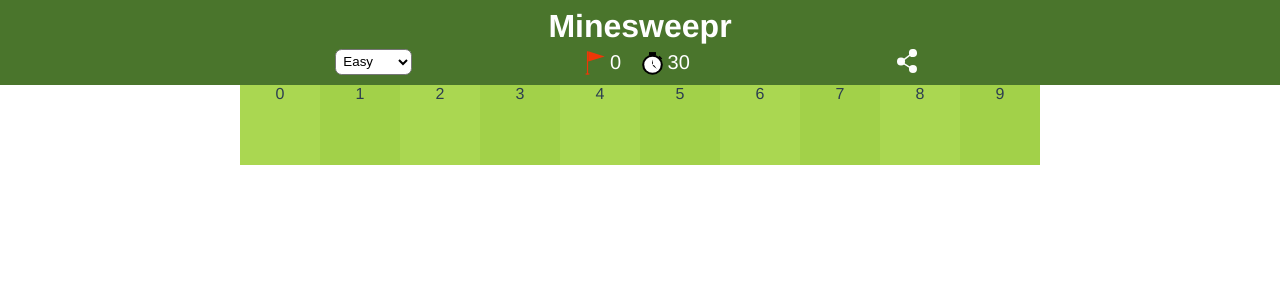
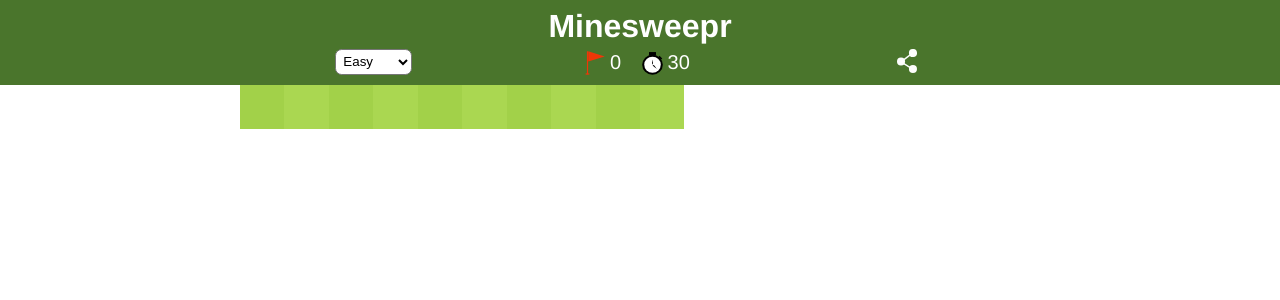
Before and after one commit to lhossackucalgary/minesweepr, a Vue app: page / in a window 1280 px wide. Shown: the top 300 px of the page. Built offline with nearby package versions, Linux system fonts and the light colour scheme.

Commit message:
background color + flag styling

```diff
--- a/src/components/Gameboard.vue
+++ b/src/components/Gameboard.vue
@@ -1,12 +1,13 @@
 <template>
-  <div class="game-grid" v-bind:class="{easy: this.difficulty == 0, medium: this.difficulty == 1}">
-    <Tile v-for="(tile, index) in tiles" v-bind:key="index" v-bind:position="index">
+  <div class="game-grid" v-bind:class="{easy: this.difficulty === 'Easy', medium: this.difficulty === 'Medium'}">
+    <Tile v-for="(tile, index) in tiles" v-bind:key="index" v-bind:x="getX(index)" v-bind:y="getY(index)">
     </Tile>
   </div>
 </template>
 
 <script>
 import Tile from "@/components/Tile.vue";
+import EventBus from "@/store/EventBus.js";
 
 export default {
   name: 'Gameboard',
@@ -16,10 +17,37 @@ export default {
   data () {
     return {
       tiles: [1,2,3,4,5,6,7,8,9,10],
-      difficulty: 0
+      difficulty: "Medium",
+      difficultyParams: {
+        "Easy": {
+          xLen: 10,
+          yLen: 8,
+          bombs: 10
+        },
+        "Medium": {
+          xLen: 18,
+          yLen: 14,
+          bombs: 40
+        }
+      }
     }
   },
   computed: {
+  },
+  methods: {
+    resetBoard(difficulty) {
+      this.tiles = new Array(this.difficultyParams[difficulty].xLen*this.difficultyParams[difficulty].yLen);
+      this.difficulty = difficulty;
+    },
+    getX(index){
+      return index % this.difficultyParams[this.difficulty].xLen;
+    },
+    getY(index){
+      return Math.floor(index / this.difficultyParams[this.difficulty].xLen);
+    }
+  },
+  mounted() {
+    EventBus.$on('setDifficulty', this.resetBoard)
   }
 }
 </script>
--- a/src/components/Tile.vue
+++ b/src/components/Tile.vue
@@ -2,10 +2,9 @@
   <div
     class="tile"
     v-bind:class="{isOdd: this.isOdd}"
-    @click.right="clicked"
-    @click="clicked"
+    @click.right.prevent="flagSwap"
   >
-    {{ this.position }}
+  <img src="@/assets/flag-opt.svg" v-bind:class="{flagged: this.isFlagged}" alt="flag">
   </div>
 </template>
 
@@ -19,21 +18,37 @@ export default {
     }
   },
   props: {
-    position: Number,
+    x: Number,
+    y: Number,
     isBomb: Boolean,
     size: Number
   },
-  // watch: {
-  // },
+  watch: {
+    x: function() {
+      this.setColor();
+    }
+  },
   created: function() {
-    if (this.position % 2 != 0) {
-      this.isOdd = true;
-    }
+    this.setColor();
   },
   methods: {
     clicked (e) {
       console.log('clicked');
       console.log(e);
+    },
+    flagSwap() {
+      if (this.isFlagged === true) {
+        this.isFlagged = false;
+      } else if (this.isFlagged === false) {
+        this.isFlagged = true;
+      }
+    },
+    setColor(){
+      if ((this.x + this.y) % 2 <= 0.5) {
+        this.isOdd = true;
+      } else {
+        this.isOdd = false;
+      }
     }
   }
 }
@@ -49,4 +64,14 @@ export default {
 .tile:hover {
   background-color: rgb(185, 221, 119);
 }
+img {
+  display: block;
+  width: 70%;
+  margin: auto;
+  margin-top: 10%;
+  visibility: hidden;
+}
+.flagged {
+  visibility: visible;
+}
 </style>
```
